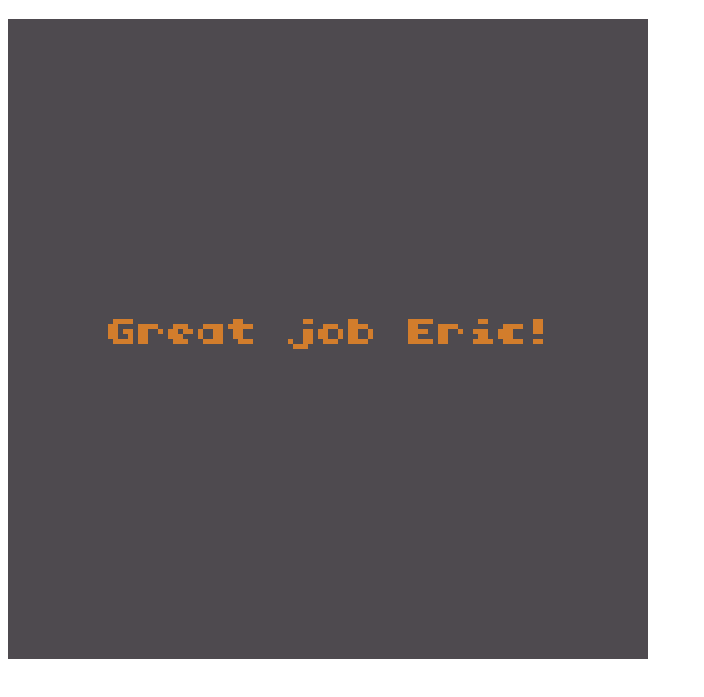
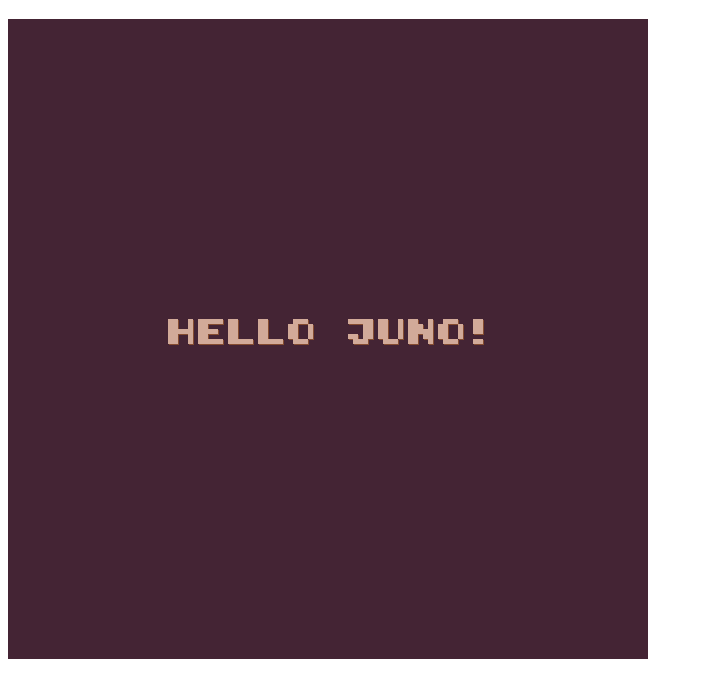
Before and after one commit to digitsensitive/juno-examples, a website built with webpack: page index.html in a window 1280 px wide. Shown: the part 61-758 px from the top of the page, without its empty margins (0-704 px from the left). Built offline with nearby package versions, Linux system fonts and the light colour scheme.

Commit message:
add api.trace()

```diff
--- a/juno-console/lib/api.ts
+++ b/juno-console/lib/api.ts
@@ -311,6 +311,13 @@ export class API {
     );
   }
 
+  public trace(s: string | number): void {
+    if (typeof s === "number") {
+      s = s.toString();
+    }
+    this.print(s, 0, 0, 12);
+  }
+
   /********************************************************************
    * Get the game width in pixels
    * @return [game width]
--- a/src/print.ts
+++ b/src/print.ts
@@ -26,9 +26,10 @@ export class Game extends Juno.Game {
   private update(dt: number): void {}
 
   private render(dt: number): void {
-    this.api.cls(3);
+    this.api.cls(1);
 
-    this.api.print("Great job Eric!", 10, 30, 9, 1);
+    this.api.print("HELLO JUNO!", 16.1, 30.1, 4);
+    this.api.print("HELLO JUNO!", 16, 30, 12);
   }
 }
 
--- /dev/null
+++ b/styles/less/styles.less
@@ -0,0 +1,8 @@
+// out: ../css/styles.css, sourcemap: false, compress: true
+
+@font-face {
+  font-family: "Juno";
+  src: url("../../juno-console/lib/assets/font/font.ttf");
+  font-style: normal;
+  -webkit-font-smoothing: none;
+}
```
Also changed, not shown: juno-console/dist/api.d.ts, juno-console/dist/api.js, styles/css/styles.css.
